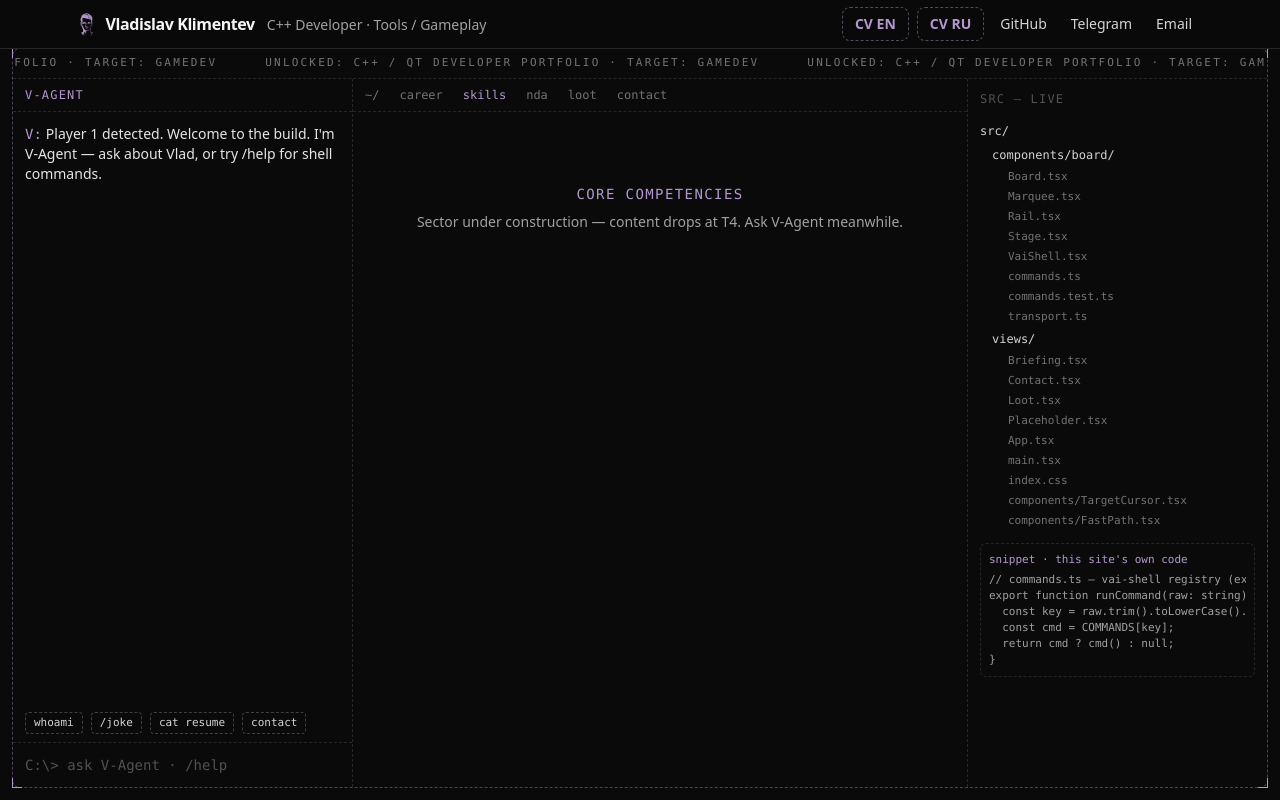
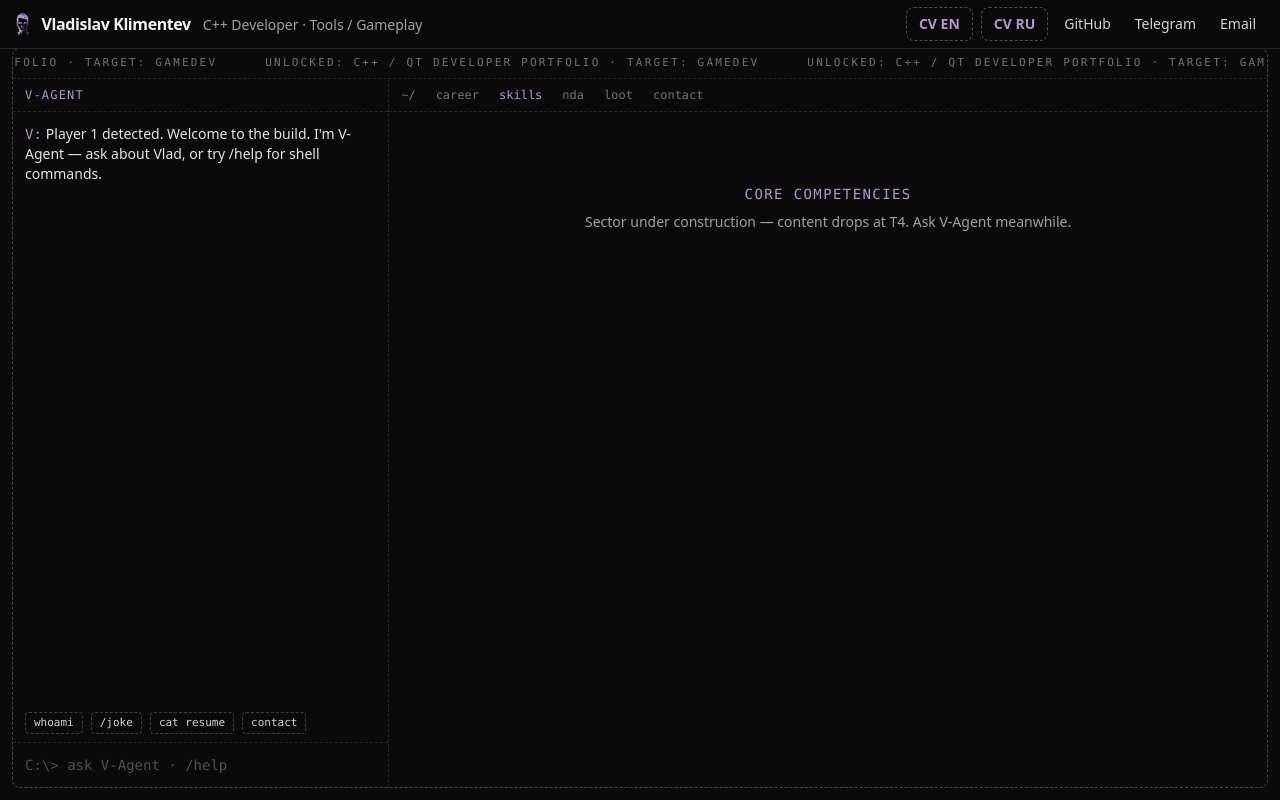
Before and after one commit to vetnem1lk/me.cryzothic.tech, a React (Vite) app: page /skills in a window 1280 px wide. Built offline with nearby package versions, Linux system fonts and the light colour scheme.

Commit message:
fix: viewport-locked board with minmax(0,1fr) row, 1600px shell, drop rail

```diff
--- a/src/components/FastPath.tsx
+++ b/src/components/FastPath.tsx
@@ -86,7 +86,7 @@ function CvDropdown() {
 export default function FastPath() {
   return (
     <header className="fixed inset-x-0 top-0 z-50 border-b border-neutral-800 bg-neutral-950/95 backdrop-blur-sm">
-      <div className="mx-auto flex h-12 max-w-6xl items-center justify-between gap-4 px-4">
+      <div className="mx-auto flex h-12 max-w-[1600px] items-center justify-between gap-4 px-4">
         <div className="flex min-w-0 items-baseline gap-3">
           {/* Face mark colored by the theme via mask — the 36KB traced SVG stays a
               cached static asset instead of joining the JS bundle. */}
--- a/src/components/board/Board.tsx
+++ b/src/components/board/Board.tsx
@@ -2,7 +2,6 @@ import { useGSAP } from '@gsap/react';
 import gsap from 'gsap';
 import { useRef, useState } from 'react';
 import Marquee from './Marquee';
-import Rail from './Rail';
 import Stage from './Stage';
 import VaiShell from './VaiShell';
 
@@ -31,17 +30,16 @@ export default function Board() {
   return (
     <div
       ref={scope}
-      className="mx-auto flex w-full max-w-7xl flex-1 flex-col px-3 pb-3 md:h-[calc(100dvh-3rem)] md:min-h-[520px]"
+      className="mx-auto flex w-full max-w-[1600px] flex-1 flex-col px-3 pb-3 md:h-[calc(100dvh-3rem)] md:min-h-[520px]"
     >
-      <div className="relative flex min-h-0 flex-1 flex-col rounded-lg border border-dashed border-accent/40">
+      <div className="relative flex min-h-0 flex-1 flex-col rounded-lg border border-dashed border-accent/40 md:overflow-hidden">
         {CORNERS.map((c) => (
           <span key={c} aria-hidden className={`${CORNER} ${c}`} />
         ))}
         <Marquee />
-        <div className="min-h-0 flex-1 md:grid md:grid-cols-[340px_minmax(0,1fr)_300px]">
+        <div className="min-h-0 flex-1 md:grid md:grid-cols-[minmax(320px,30%)_minmax(0,1fr)] md:grid-rows-[minmax(0,1fr)]">
           <VaiShell mobileOpen={sheetOpen} onMobileClose={() => setSheetOpen(false)} />
           <Stage />
-          <Rail />
         </div>
       </div>
       {!sheetOpen && (
--- a/src/components/board/Rail.tsx
+++ /dev/null
@@ -1,58 +0,0 @@
-const SNIPPET = `// commands.ts — vai-shell registry (excerpt)
-export function runCommand(raw: string): CommandResult | null {
-  const key = raw.trim().toLowerCase().replace(/\\s+/g, ' ');
-  const cmd = COMMANDS[key];
-  return cmd ? cmd() : null;
-}`;
-
-const SUMMARY = 'cursor-target block py-1 font-mono text-xs text-neutral-300 hover:text-accent';
-const FILE = 'pl-4 font-mono text-[11px] leading-5 text-neutral-500';
-
-export default function Rail() {
-  return (
-    <aside
-      data-dock
-      className="flex min-h-0 flex-col gap-3 p-3 md:border-l md:border-dashed md:border-neutral-800 md:overflow-y-auto"
-    >
-      <p className="font-mono text-xs tracking-widest text-neutral-600 uppercase">src — live</p>
-      <details open>
-        <summary className={SUMMARY}>src/</summary>
-        <div className="pl-3">
-          <details open>
-            <summary className={SUMMARY}>components/board/</summary>
-            <ul className={FILE}>
-              <li>Board.tsx</li>
-              <li>Marquee.tsx</li>
-              <li>Rail.tsx</li>
-              <li>Stage.tsx</li>
-              <li>VaiShell.tsx</li>
-              <li>commands.ts</li>
-              <li>commands.test.ts</li>
-              <li>transport.ts</li>
-            </ul>
-            <details open>
-              <summary className={SUMMARY}>views/</summary>
-              <ul className={FILE}>
-                <li>Briefing.tsx</li>
-                <li>Contact.tsx</li>
-                <li>Loot.tsx</li>
-                <li>Placeholder.tsx</li>
-              </ul>
-            </details>
-          </details>
-          <ul className={FILE}>
-            <li>App.tsx</li>
-            <li>main.tsx</li>
-            <li>index.css</li>
-            <li>components/TargetCursor.tsx</li>
-            <li>components/FastPath.tsx</li>
-          </ul>
-        </div>
-      </details>
-      <div className="rounded-md border border-dashed border-neutral-800 p-2">
-        <p className="mb-1 font-mono text-[11px] text-accent">snippet · this site's own code</p>
-        <pre className="overflow-x-auto font-mono text-[11px] leading-4 text-neutral-400">{SNIPPET}</pre>
-      </div>
-    </aside>
-  );
-}
```
